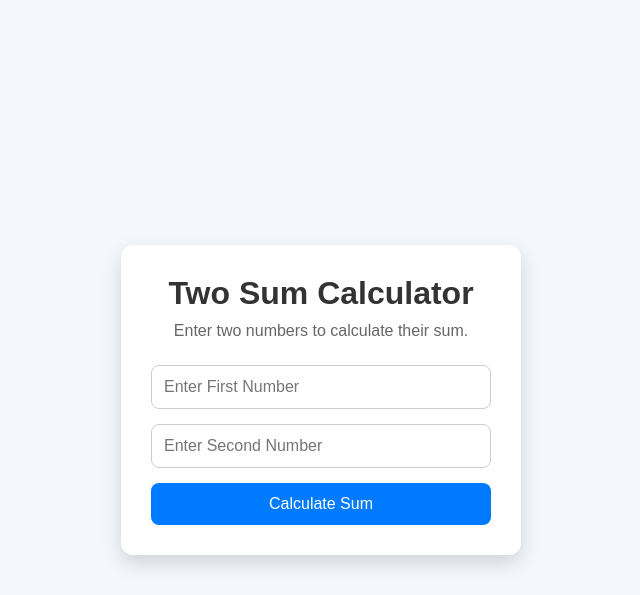
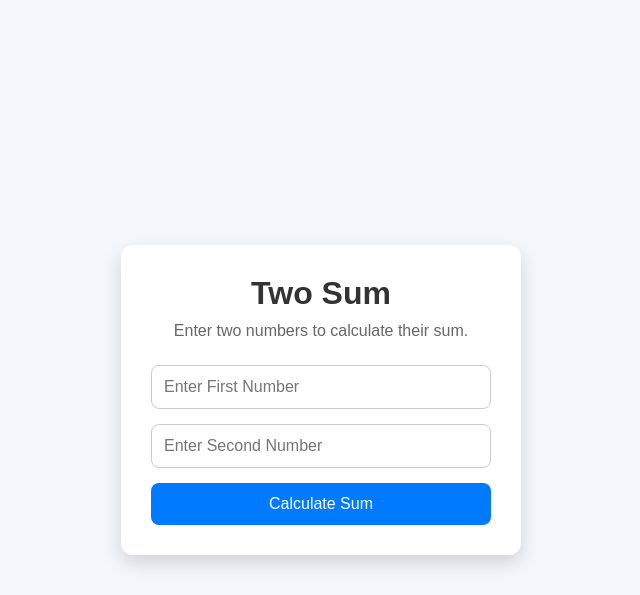
Before and after one commit to PiyushAtCode/Demo, a Django app: page / in a window 1280 px wide. Shown: the top 595 px of the page, without its empty margins (319-959 px from the left). Run offline with Django 5.2, Linux system fonts and the light colour scheme.

Commit message:
home.html changes

```diff
--- a/LibraryMange/templates/home.html
+++ b/LibraryMange/templates/home.html
@@ -89,7 +89,7 @@
 
 <div class="container">
 
-    <h1>Two Sum Calculator</h1>
+    <h1>Two Sum </h1>
 
     <p>Enter two numbers to calculate their sum.</p>
 
```
